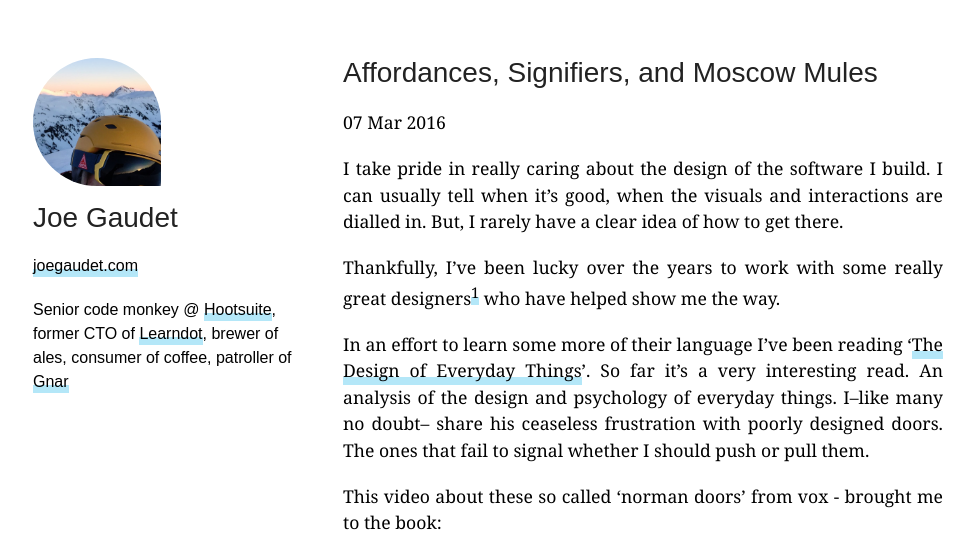
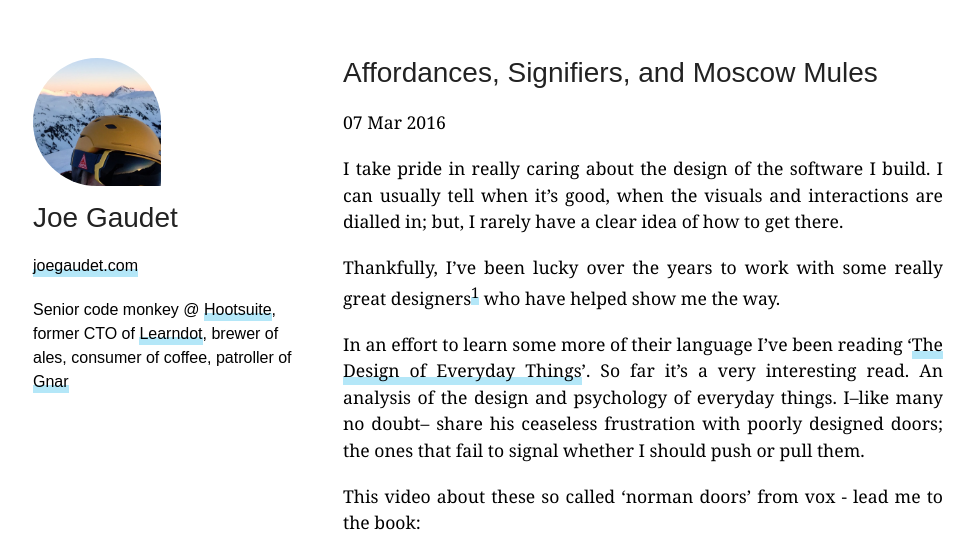
Before and after one commit to joegaudet/joegaudet.github.io, a Jekyll site: the page built from _posts/2016-03-07-affordances-and-signifiers.markdown, in a window 1280 px wide and 1400 px high. Shown: the top 556 px of the window, without its empty margins (177-1151 px from the left). Built offline with Jekyll 4.4.1, drawn with Linux system fonts in a browser that asks for light colours; some web fonts are replaced; comment, search, counter and statistics services are not loaded; a style sheet for code colours, icons or effects is not loaded; some of the changed text lies outside the part shown; grey boxes are pictures that could not be loaded.

Commit message:
Grammmmmmar

```diff
--- a/_posts/2016-03-07-affordances-and-signifiers.markdown
+++ b/_posts/2016-03-07-affordances-and-signifiers.markdown
@@ -5,17 +5,17 @@ comments: true
 categories: [design]
 ---
 
-I take pride in really caring about the design of the software I build. I can usually tell when it's good, when the visuals and
-interactions are dialled in. But, I rarely have a clear idea of how to get there.
+I take pride in really caring about the design of the software I build. I can usually tell when it’s good, when the visuals
+and interactions are dialled in; but, I rarely have a clear idea of how to get there.
 
 Thankfully, I've been lucky over the years to work with some really great designers[^1] who have helped show me the way.
 
 In an effort to learn some more of their language I've been reading '[The Design of Everyday Things](https://books.google.ca/books?id=nVQPAAAAQBAJ&source=gbs_similarbooks)'.
 So far it's a very interesting read. An analysis of the design and psychology of everyday things. I--like many no doubt--
-share his ceaseless frustration with poorly designed doors. The ones that fail to signal whether I should push or pull
+share his ceaseless frustration with poorly designed doors; the ones that fail to signal whether I should push or pull
  them.
 
-This video about these so called 'norman doors' from vox - brought me to the book:
+This video about these so called 'norman doors' from vox - lead me to the book:
 
 {% include youtubePlayer.html id='yY96hTb8WgI' %}
 
@@ -40,7 +40,7 @@ on these two words. But, I did want to share a funny story that immediately came
 
 When I first met James he was very into [Moscow Mules](https://en.wikipedia.org/wiki/Moscow_mule). It should surprise no
  one that James' mule game was--On Point. He'd sorted out the best Jamaican ginger beer, may have even been ordering it by
-   the crate. But the one thing we couldn't get a handle on was this top of the line lime juicer he had, the [FreshForce™ Lime Juicer](http://www.chefn.com/freshforcetm-citrus-juicer-lime.html).
+   the crate, but the one thing we couldn't get a handle on was this top of the line lime juicer he had, the [FreshForce™ Lime Juicer](http://www.chefn.com/freshforcetm-citrus-juicer-lime.html).
 
 ![Seriously this juicer tho](/images/posts/signifiers/juicer.jpg)
 
```
Also changed, not shown: other parts of _posts/2016-03-07-affordances-and-signifiers.markdown (+1 -1 lines).
